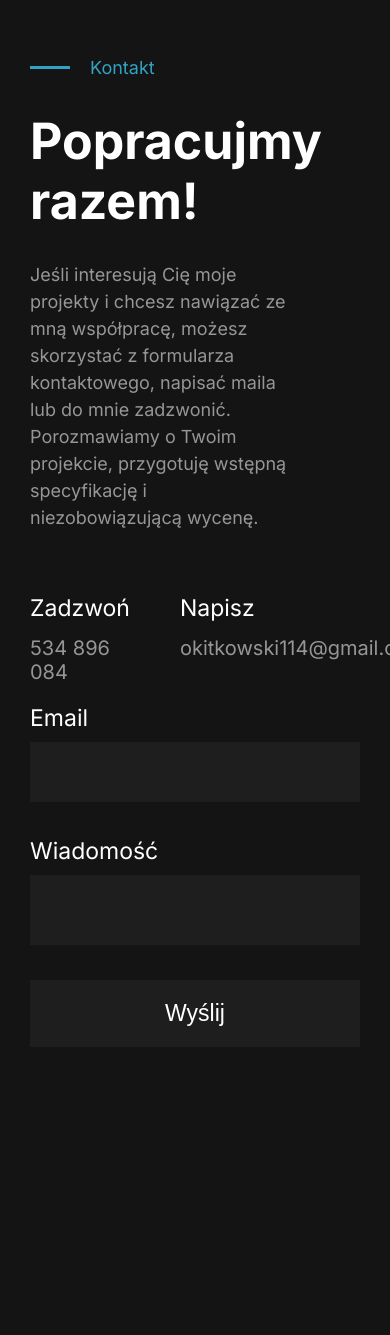
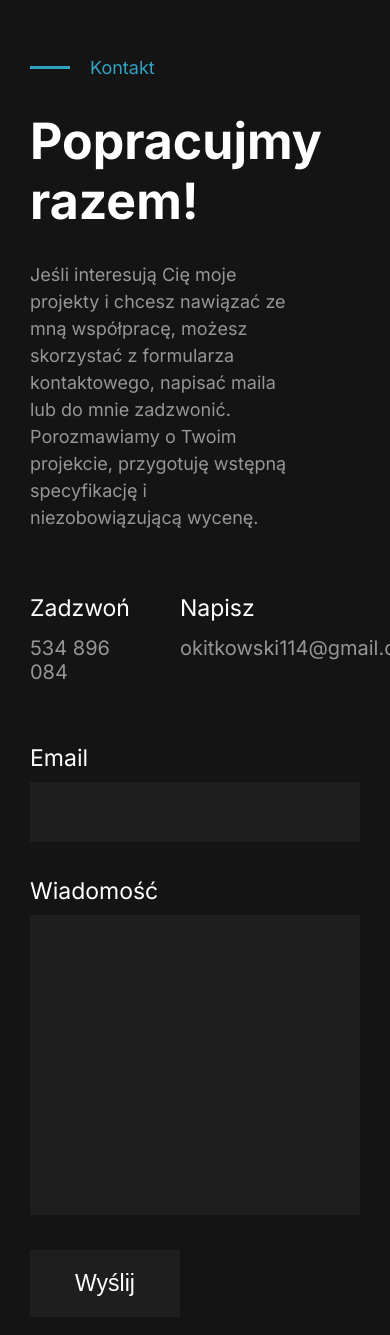
Before and after one commit to kitkovsky/new-portfolio, a React (Create React App) app: page / in a window 390 px wide. Shown: the part 3831-5166 px from the top of the page. Before the commit the page ends 5048 px from the top, so only its background shows below. Built offline with nearby package versions, Linux system fonts and the light colour scheme.

Commit message:
feat: contact page responsiveness

```diff
--- a/src/components/Contact.tsx
+++ b/src/components/Contact.tsx
@@ -10,7 +10,7 @@ const Section = styled.section`
     margin: 20rem 3rem;
   }
 
-  @media screen and (max-width: 750px) {
+  @media screen and (max-width: 800px) {
     flex-direction: column;
     margin: 15rem 3rem;
   }
@@ -24,6 +24,7 @@ const Text = styled.div`
 
   h2 {
     font-weight: bold;
+    padding-right: 3rem;
   }
 `;
 
@@ -69,7 +70,7 @@ const StyledForm = styled.form`
   }
 
   textarea {
-    // min-height: 35rem;
+    min-height: 30rem;
     resize: none;
   }
 
@@ -90,11 +91,14 @@ const StyledForm = styled.form`
     padding: 2rem 3.5rem;
     margin: 2rem 0rem;
     font-size: 2.3rem;
+    width: 15rem;
+    cursor: pointer;
   }
 `;
 
 const ContactLinks = styled.div`
   display: flex;
+  margin-bottom: 4rem;
 `;
 
 const ContactDiv = styled.div`
```
